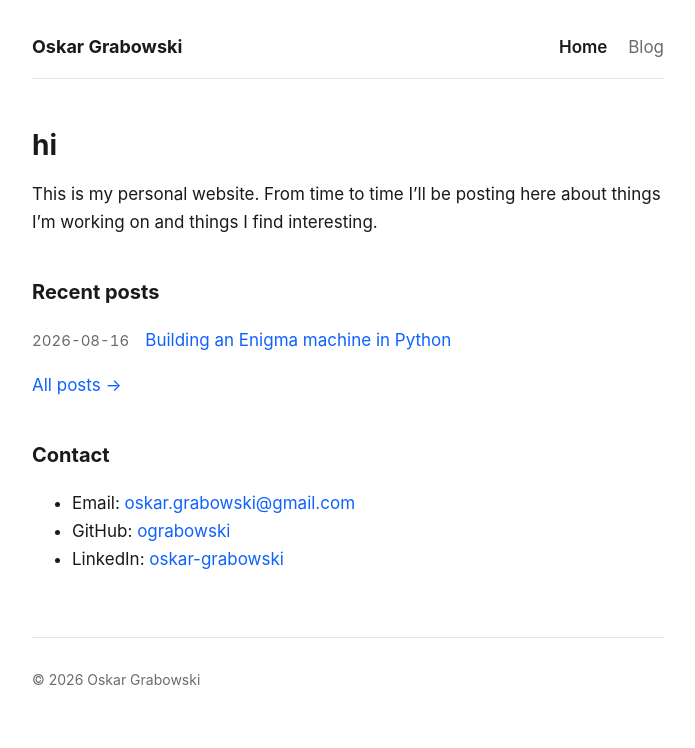
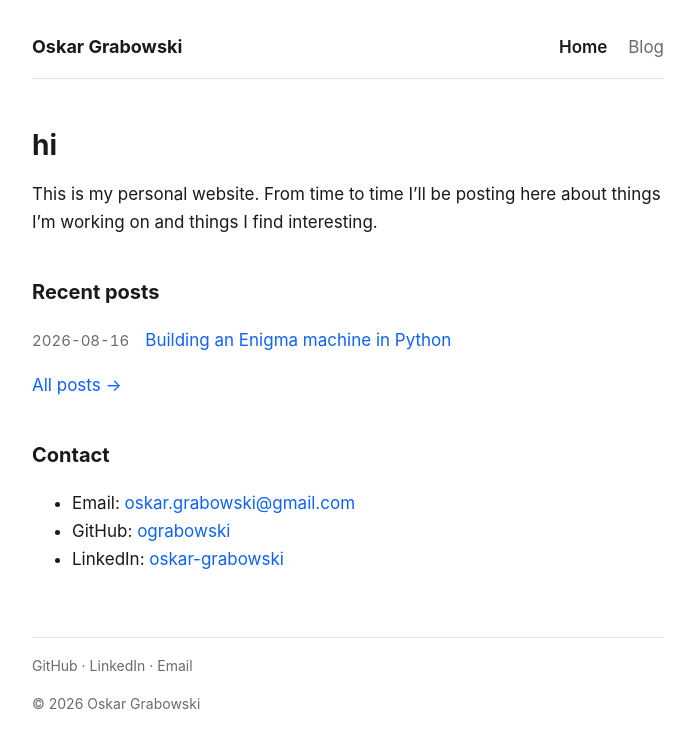
Before and after one commit to ograbowski/ograbowski.github.io, a Jekyll site: the page built from index.md, in a window 1280 px wide. Shown: the top 748 px of the page, without its empty margins (292-987 px from the left). Built offline with Jekyll 4.4.1, drawn with Linux system fonts in a browser that asks for light colours.

Commit message:
Add GitHub/LinkedIn/Email links to footer on every page
Co-Authored-By: Claude Fable 5 <noreply@anthropic.com>
Claude-Session: https://claude.ai/code/session_01UHJRf5Ra6h7f63W2ucakqn

```diff
--- a/_layouts/default.html
+++ b/_layouts/default.html
@@ -21,6 +21,11 @@
     {{ content }}
   </main>
   <footer class="site-footer">
+    <p class="footer-links">
+      <a href="https://github.com/ograbowski">GitHub</a> ·
+      <a href="https://www.linkedin.com/in/oskar-grabowski/">LinkedIn</a> ·
+      <a href="mailto:oskar.grabowski@gmail.com">Email</a>
+    </p>
     <p>© {{ site.time | date: "%Y" }} {{ site.title }}</p>
   </footer>
 </body>
--- a/assets/css/style.css
+++ b/assets/css/style.css
@@ -83,6 +83,10 @@ h2 { font-size: 1.25rem; margin: 2.5rem 0 0.75rem; }
   font-size: 0.875rem;
 }
 
+.footer-links { margin: 0 0 0.25rem; }
+.footer-links a { color: var(--muted); }
+.footer-links a:hover { color: var(--link); }
+
 pre, code {
   font-family: ui-monospace, SFMono-Regular, Menlo, monospace;
   font-size: 0.9em;
```
